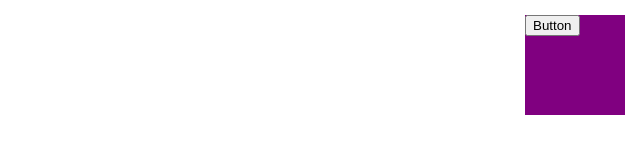
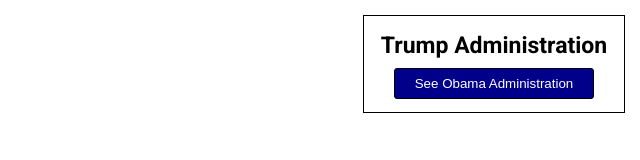
Before and after one commit to tomerovadia/WhiteHouseGraph, a website: page public/index.html in a window 1280 px wide. Shown: the whole page, without its empty margins (640-1280 px from the left). Drawn offline with Linux system fonts and the light colour scheme.

Commit message:
Complete styling of control panel

```diff
--- a/js/control_panel.js
+++ b/js/control_panel.js
@@ -12,12 +12,16 @@
   return () => {
     switch(administration){
       case 'trump':
+        d3.select('button').html('See Trump Administration')
         renderVisualization(d3.select('svg'), d3.select('.container'), config.svgWidth, config.svgHeight, "obama.json", false);
         administration = 'obama';
+        d3.select('#administration-h2').html(`Obama Administration`);
       break
       case 'obama':
+        d3.select('button').html('See Obama Administration')
         renderVisualization(d3.select('svg'), d3.select('.container'), config.svgWidth, config.svgHeight, "trump.json", false);
         administration = 'trump';
+        d3.select('#administration-h2').html(`Trump Administration`);
     }
   }
 }
--- a/js/people.js
+++ b/js/people.js
@@ -7,7 +7,7 @@
       .selectAll("g.nodes")
       .data(data.people, (d) => d.id)
 
-  nodes.exit().transition().remove();
+  nodes.exit().transition().attr('r', 0).remove();
 
   const newNodes = nodes.enter().append("g")
 
--- a/public/css/main.css
+++ b/public/css/main.css
@@ -1,16 +1,46 @@
+h2, h3 {
+  font-family: 'Roboto';
+  text-align: center;
+  padding: 0;
+  margin: 0;
+}
+
+h2 {
+  font-size: 23px
+}
+
 
 h3 {
   font-size: 18px;
   margin: 10px 0;
 }
 
+#administration-h2 {
+  margin: 6px 0;
+}
+
 #control-panel {
-  height: 100px;
-  width: 100px;
+  width: 250px;
+  padding: 10px 5px;
   position: fixed;
   right: 15px;
   top: 15px;
-  background-color: purple;
+  background-color: white;
+  border: 1px solid black;
+  display: flex;
+  flex-direction: column;
+  align-items: center;
+}
+
+button {
+  margin: 3px 0;
+  width: 80%;
+  border-radius: 3px;
+  border: 1px solid black;
+  background-color: darkblue;
+  color: white;
+  cursor: pointer;
+  padding: 7px 2px;
 }
 
 
--- a/public/index.html
+++ b/public/index.html
@@ -45,11 +45,10 @@
     <link rel="stylesheet" href="/css/main.css">
   </head>
   <body>
-    <!-- <div id='control-panel-container'> -->
       <div id='control-panel'>
-        <button>Button</button>
+        <h2 id='administration-h2'>Trump Administration</h2>
+        <button>See Obama Administration</button>
       </div>
-    <!-- </div> -->
     <script src="./bundle.js"></script>
   </body>
 </html>
```
